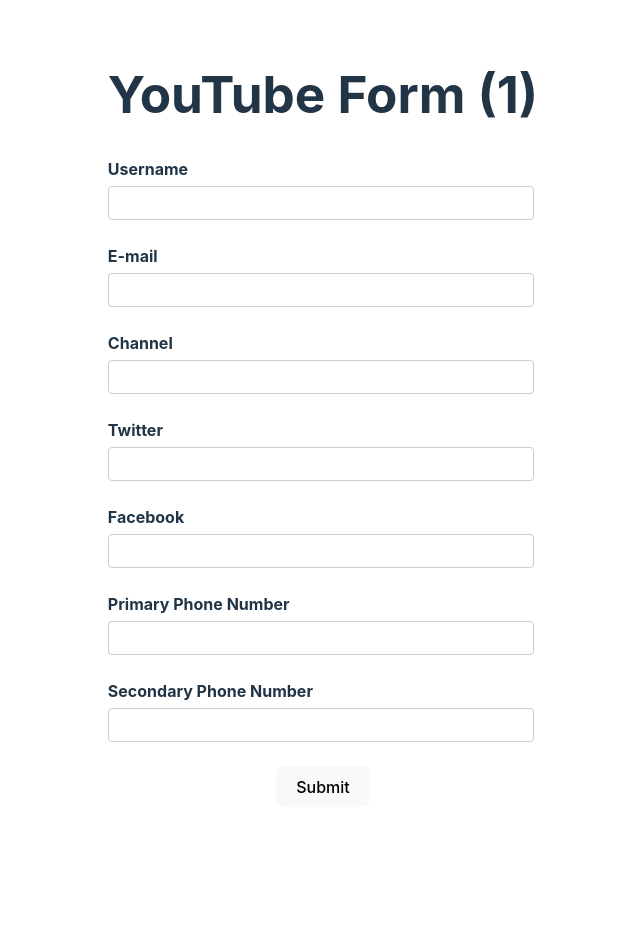
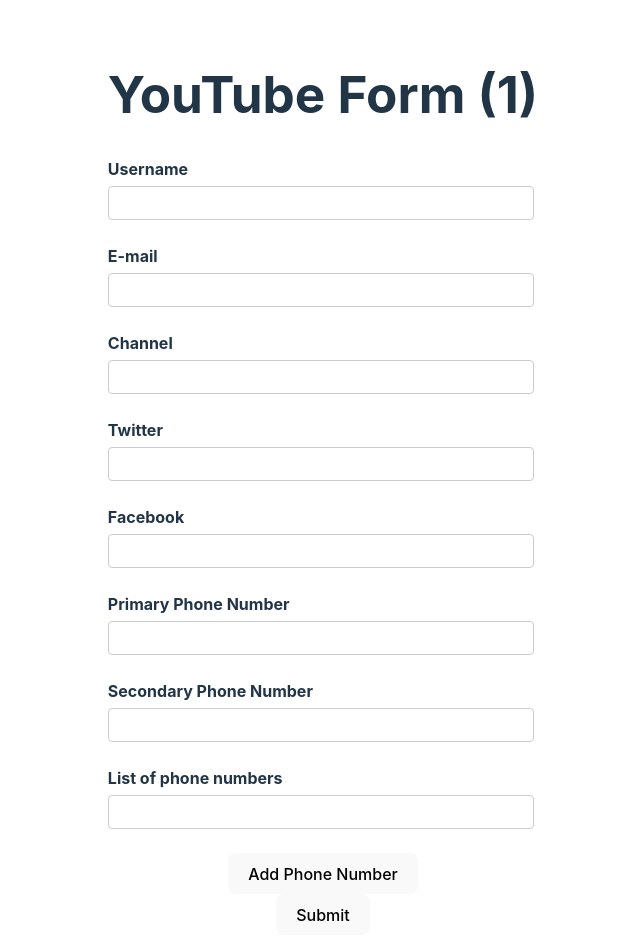
Before and after one commit to mahmud035/React-Hook-Form-Tutorials, a React (Vite) app: page / in a window 1280 px wide. Shown: the top 952 px of the page, without its empty margins (317-957 px from the left). Before the commit the page ends 839 px from the top, so only its background shows below. Built offline with nearby package versions, Linux system fonts and the light colour scheme.

Commit message:
15 - dynamic fileds useFieldArray() API

```diff
--- a/src/components/YouTubeForm.jsx
+++ b/src/components/YouTubeForm.jsx
@@ -1,5 +1,5 @@
 import React from 'react';
-import { useForm } from 'react-hook-form';
+import { useForm, useFieldArray } from 'react-hook-form';
 import { DevTool } from '@hookform/devtools';
 
 let renderCount = 0;
@@ -32,7 +32,13 @@
         facebook: '',
       },
       phoneNumbers: ['', ''],
+      phNumbers: [{ number: '' }],
     },
+  });
+
+  const { fields, append, remove } = useFieldArray({
+    name: 'phNumbers',
+    control,
   });
 
   console.log('errors:', errors);
@@ -189,6 +195,33 @@
           />
         </div>
 
+        {/* lec: 15 => Dynamic Fields START */}
+        <div>
+          <label>List of phone numbers</label>
+          <div>
+            {fields.map((field, index) => {
+              return (
+                <div className="form-control" key={field.id}>
+                  <input
+                    type="text"
+                    {...register(`phNumbers.${index}.number`)}
+                  />
+                  {index > 0 && (
+                    <button type="button" onClick={() => remove(index)}>
+                      Remove
+                    </button>
+                  )}
+                </div>
+              );
+            })}
+
+            <button type="button" onClick={() => append({ number: '' })}>
+              Add Phone Number
+            </button>
+          </div>
+        </div>
+        {/* lec: 15 => Dynamic Fields END */}
+
         <button>Submit</button>
       </form>
       <DevTool control={control} /> {/* set up the dev tool */}
```
